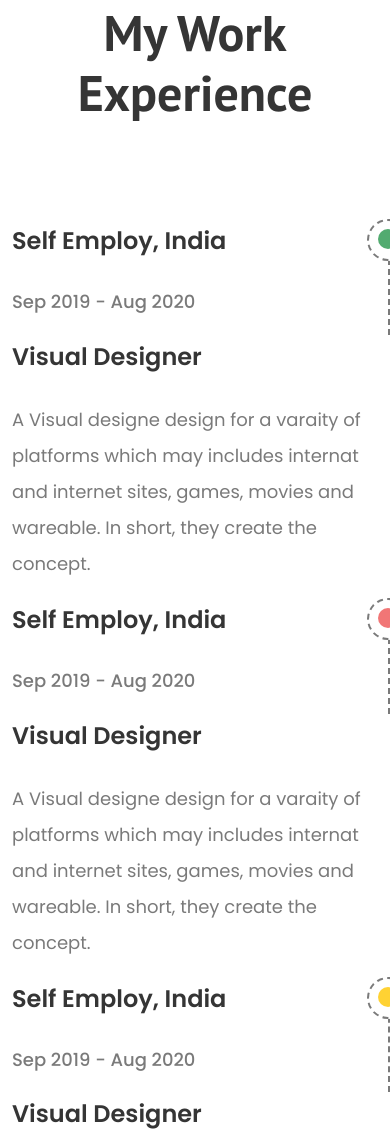
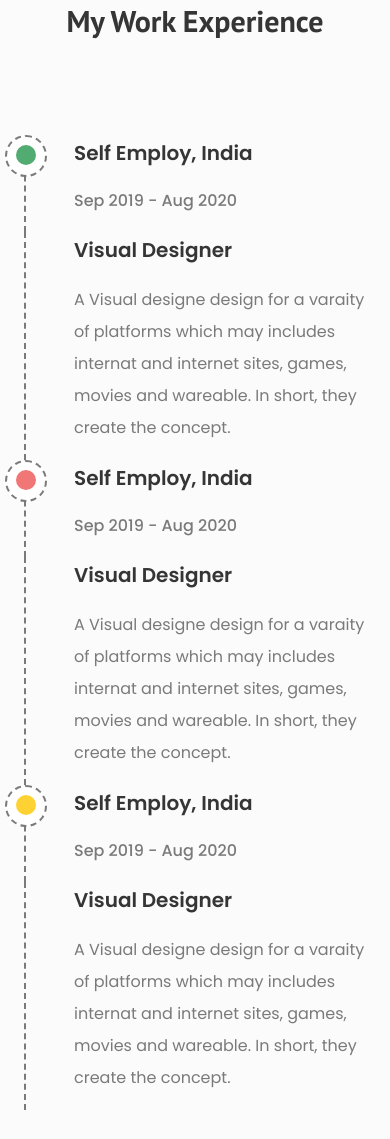
Before and after one commit to Tasmia-Chowdhury-Alif/ch-iawd-2502-assignment-10, a plain HTML site: page index.html in a window 390 px wide. Shown: the part 4952-6091 px from the top of the page. Drawn offline with nearby package versions, Linux system fonts and the light colour scheme; a web font is replaced by a local one.

Commit message:
responsive services and Experience section

```diff
--- a/index.html
+++ b/index.html
@@ -260,38 +260,40 @@
         <!-- Service section End -->
 
         <!-- experience section Start -->
-        <section class="experience container-xxl mx-auto py-5 my-5">
-            <h2 class="pb-5 mb-5">My Work Experience</h2>
-                <div class="experience-timeline row justify-content-between ">
-                    <div class="company green col-md-4 h-auto">
+        <section class="experience py-5 my-5">
+            <div class="container-xxl mx-auto">
+                <h2 class="pb-5 mb-5 text-center">My Work Experience</h2>
+                <div class="experience-timeline row justify-content-between ps-4 ps-md-0">
+                    <div class="company green col-md-4 h-auto ps-5">
                         <h4>Self Employ, India</h4>
-                        <p class="pt-3 pb-md-5 mb-md-5">Sep 2019 - Aug 2020</p>
+                        <p class="pt-2 pb-0 pt-md-3 pb-md-5 mb-md-5">Sep 2019 - Aug 2020</p>
                     </div>
-                    <div class="designation col-md-7 h-auto">
+                    <div class="designation col-md-7 h-auto ps-5">
                         <h4>Visual Designer</h4>
-                        <p class="pt-3">A Visual designe design for a varaity of platforms which may includes internat and internet sites, games, movies and wareable. In short, they create the concept. </p>
+                        <p class="pt-2 pt-md-3">A Visual designe design for a varaity of platforms which may includes internat and internet sites, games, movies and wareable. In short, they create the concept. </p>
                     </div>
                 </div>
-                <div class="experience-timeline row justify-content-between ">
-                    <div class="company red col-md-4 h-auto">
+                <div class="experience-timeline row justify-content-between ps-4 ps-md-0">
+                    <div class="company red col-md-4 h-auto ps-5">
                         <h4>Self Employ, India</h4>
-                        <p class="pt-3 pb-md-5 mb-md-5">Sep 2019 - Aug 2020</p>
+                        <p class="pt-2 pb-0 pt-md-3 pb-md-5 mb-md-5">Sep 2019 - Aug 2020</p>
                     </div>
-                    <div class="designation col-md-7 h-auto">
+                    <div class="designation col-md-7 h-auto ps-5">
                         <h4>Visual Designer</h4>
-                        <p class="pt-3">A Visual designe design for a varaity of platforms which may includes internat and internet sites, games, movies and wareable. In short, they create the concept. </p>
+                        <p class="pt-2 pt-md-3">A Visual designe design for a varaity of platforms which may includes internat and internet sites, games, movies and wareable. In short, they create the concept. </p>
                     </div>
                 </div>
-                <div class="experience-timeline row justify-content-between ">
-                    <div class="company yellow col-md-4 h-auto">
+                <div class="experience-timeline row justify-content-between ps-4 ps-md-0">
+                    <div class="company yellow col-md-4 h-auto ps-5">
                         <h4>Self Employ, India</h4>
-                        <p class="pt-3 pb-md-5 mb-md-5">Sep 2019 - Aug 2020</p>
+                        <p class="pt-2 pb-0 pt-md-3 pb-md-5 mb-md-5">Sep 2019 - Aug 2020</p>
                     </div>
-                    <div class="designation col-md-7 h-auto">
+                    <div class="designation col-md-7 h-auto ps-5">
                         <h4>Visual Designer</h4>
-                        <p class="pt-3">A Visual designe design for a varaity of platforms which may includes internat and internet sites, games, movies and wareable. In short, they create the concept. </p>
+                        <p class="pt-2 pt-md-3">A Visual designe design for a varaity of platforms which may includes internat and internet sites, games, movies and wareable. In short, they create the concept. </p>
                     </div>
                 </div>
+            </div>
         </section>
         <!-- experience section End -->
 
--- a/style.css
+++ b/style.css
@@ -206,6 +206,9 @@ body {
 /* service end */
 
 /* experience start */
+.experience{
+    background-color: #fbfbfb;
+}
 
 .experience h2{
     font-family: var(--second-family);
@@ -294,6 +297,7 @@ body {
         font-size: 36px;
     }
 
+
     .about-me-text h1 {
         font-size: 36px;
     }
@@ -301,6 +305,7 @@ body {
     .about-me-text p {
         font-size: 16px;
     }
+
 
     .service-text h2{
         font-size: 30px;
@@ -313,6 +318,37 @@ body {
     .service-count h4{
         font-size: 24px;
         text-align: left;
+    }
+
+
+    .experience h2{
+        font-size: 30px;
+    }
+    .experience-timeline h4{
+        font-size: 20px;
+    }
+
+    .experience-timeline .company p{
+        font-size: 16px;
+    }
+    .experience-timeline .designation p{
+        font-size: 16px;
+    }
+    .experience-timeline .company {
+        border-right: 0px;
+        border-left: 2px dashed #7a7a7a;
+        position: relative;
+    }
+    .experience-timeline .designation {
+        border-right: 0px;
+        border-left: 2px dashed #7a7a7a;
+        position: relative;
+    }
+    .experience-timeline .company::before {
+        left: calc(-42px/2);
+    }
+    .experience-timeline .company::after {
+        left: calc(-20px/2);
     }
 }
 
```
